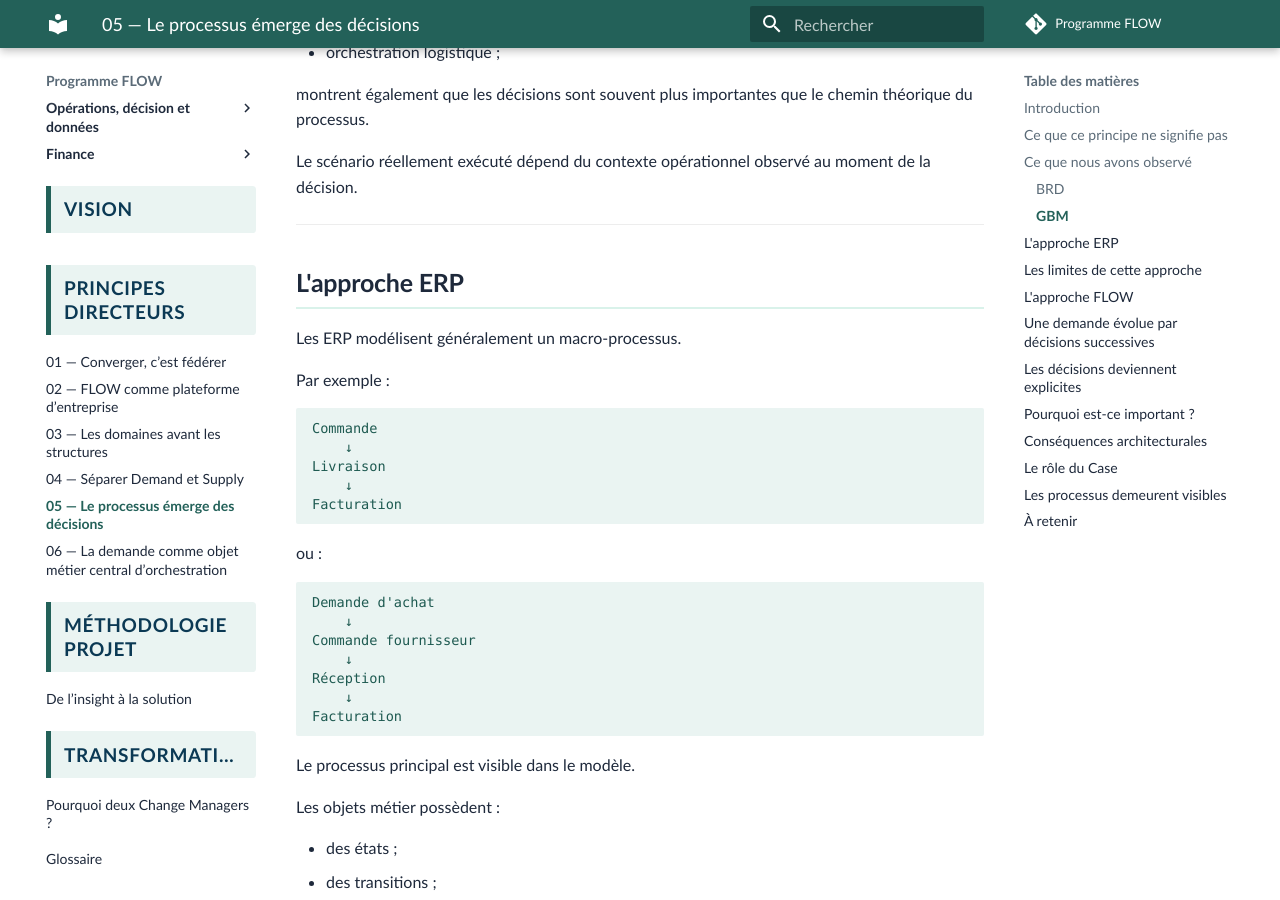
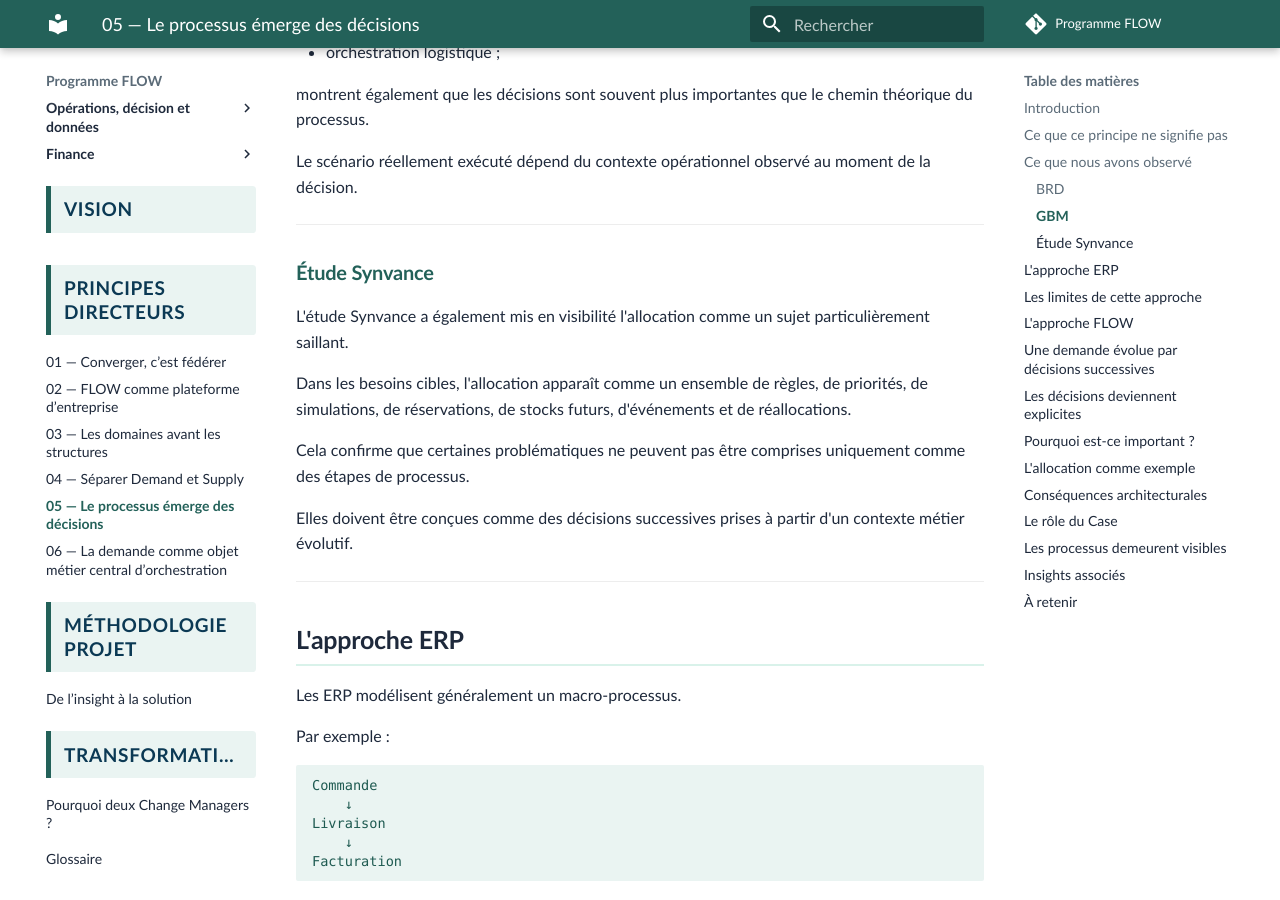
Before and after one commit to laurent-sintes/FLOW-Program, an MkDocs documentation site: the page built from docs/architecture-entreprise/principes-directeurs/5-le-processus-emerge-des-decisions.md, in a window 1280 px wide and 900 px high, scrolled down 2216 px. Built offline with MkDocs 1.6.1 and Material for MkDocs 9.7.7, drawn with Linux system fonts in a browser that asks for light colours; comment, search, counter and statistics services are not loaded; some of the changed text lies outside the part shown.

Commit message:
Relie l'allocation au principe des décisions

```diff
--- a/docs/architecture-entreprise/principes-directeurs/5-le-processus-emerge-des-decisions.md
+++ b/docs/architecture-entreprise/principes-directeurs/5-le-processus-emerge-des-decisions.md
@@ -86,6 +86,18 @@
 montrent également que les décisions sont souvent plus importantes que le chemin théorique du processus.
 
 Le scénario réellement exécuté dépend du contexte opérationnel observé au moment de la décision.
+
+---
+
+### Étude Synvance
+
+L'étude Synvance a également mis en visibilité l'allocation comme un sujet particulièrement saillant.
+
+Dans les besoins cibles, l'allocation apparaît comme un ensemble de règles, de priorités, de simulations, de réservations, de stocks futurs, d'événements et de réallocations.
+
+Cela confirme que certaines problématiques ne peuvent pas être comprises uniquement comme des étapes de processus.
+
+Elles doivent être conçues comme des décisions successives prises à partir d'un contexte métier évolutif.
 
 ---
 
@@ -231,6 +243,27 @@
 
 ---
 
+## L'allocation comme exemple
+
+L'allocation montre concrètement pourquoi le processus émerge des décisions.
+
+Une même demande peut être :
+
+* préallouée ;
+* allouée fermement ;
+* partiellement allouée ;
+* réallouée ;
+* désallouée ;
+* mise en attente ;
+* substituée ;
+* libérée pour exécution.
+
+Ces transitions ne suivent pas toujours un workflow unique.
+
+Elles résultent de décisions prises à partir de stocks, de priorités, d'engagements, de règles commerciales, de contraintes logistiques et d'événements opérationnels.
+
+---
+
 ## Conséquences architecturales
 
 Cette approche conduit naturellement à privilégier :
@@ -293,6 +326,11 @@
 
 ---
 
+## Insights associés
+
+- [L'allocation révèle la vraie nature de la convergence](../../insights/allocation-point-saillant-de-la-convergence.md)
+- [La demande comme point d’entrée de la modélisation FLOW](../../insights/demande-point-entree-modelisation.md)
+
 ## À retenir
 
 Les ERP modélisent principalement des processus et des documents.
```
